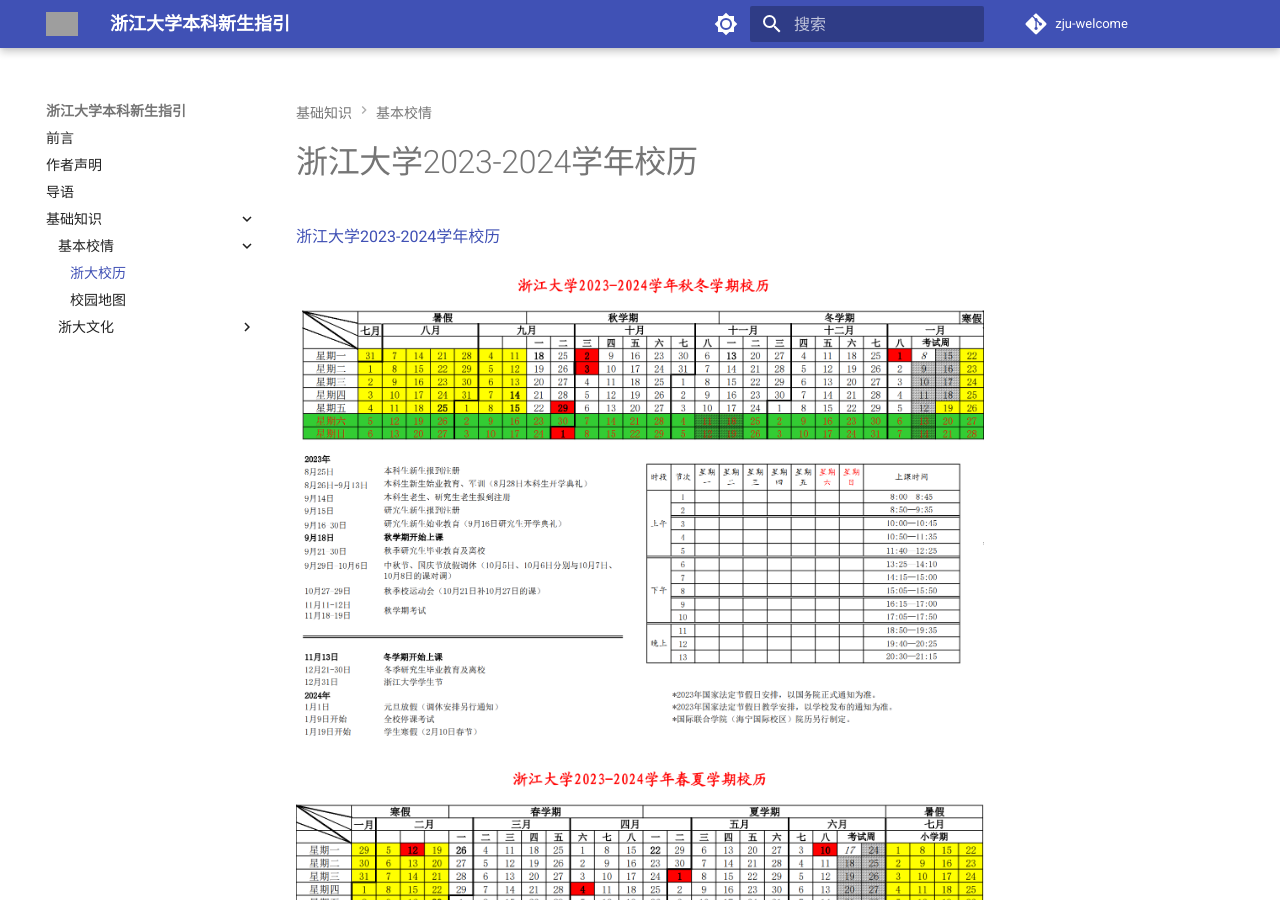
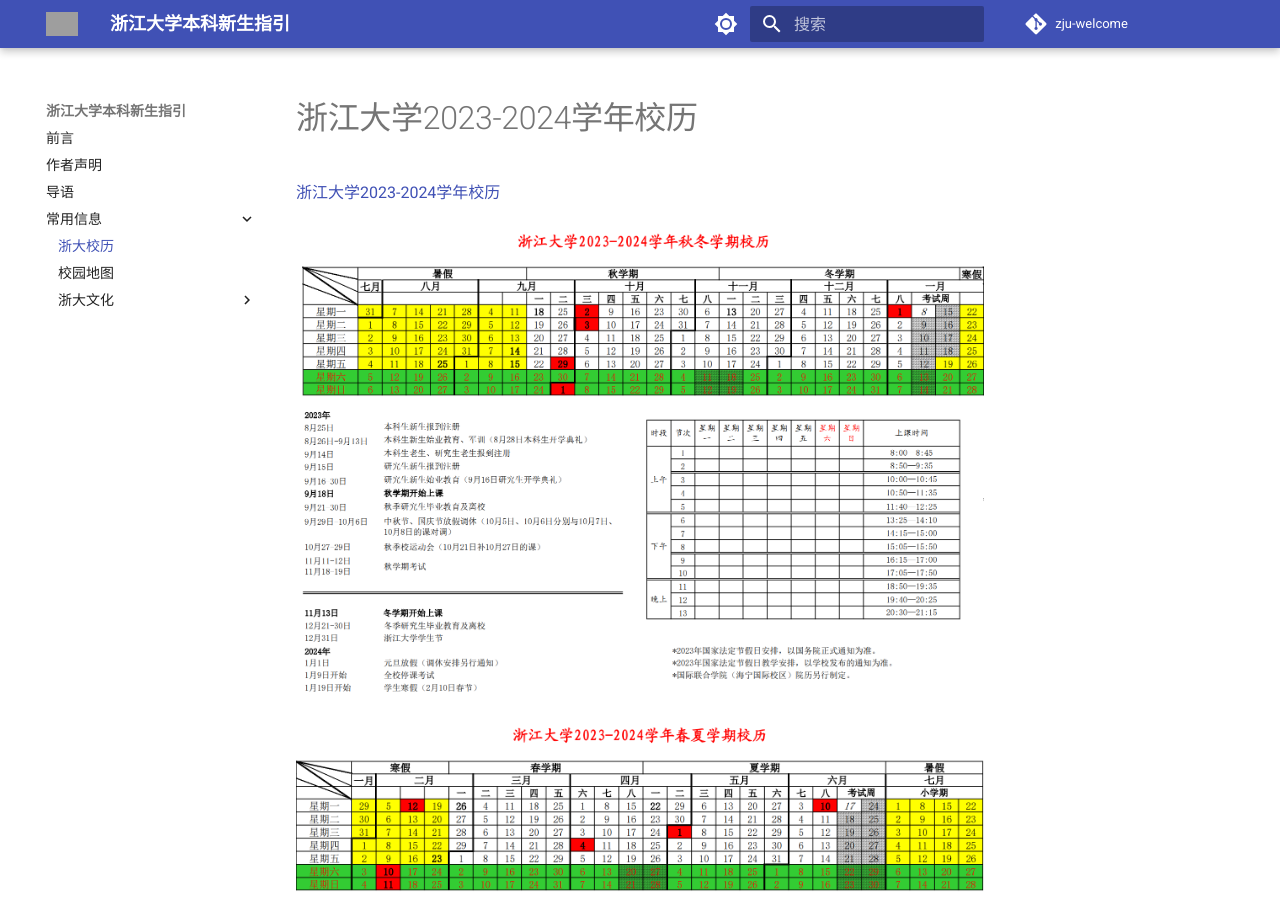
Before and after one commit to mini-full/zju-welcome, an MkDocs documentation site: the page built from docs/basics/school_calendar.md, in a window 1280 px wide and 900 px high. Built offline with MkDocs 1.6.1 and Material for MkDocs 9.7.7, drawn with Linux system fonts in a browser that asks for light colours; comment, search, counter and statistics services are not loaded; some of the changed lines change nothing that is shown; grey boxes are pictures that could not be loaded.

Commit message:
modify structure for chapter1

```diff
--- a/mkdocs.yml
+++ b/mkdocs.yml
@@ -11,10 +11,9 @@
   - 前言: "preface.md"
   - 作者声明: "statement2022.md"
   - 导语: "intro.md"
-  - 基础知识:
-    - 基本校情:
-      - 浙大校历: "basics/school_calendar.md"
-      - 校园地图: "basics/school_map.md"
+  - 常用信息:
+    - 浙大校历: "basics/school_calendar.md"
+    - 校园地图: "basics/school_map.md"
     - 浙大文化:
       - 精神内核: "basics/school_spirits.md"
 
```
